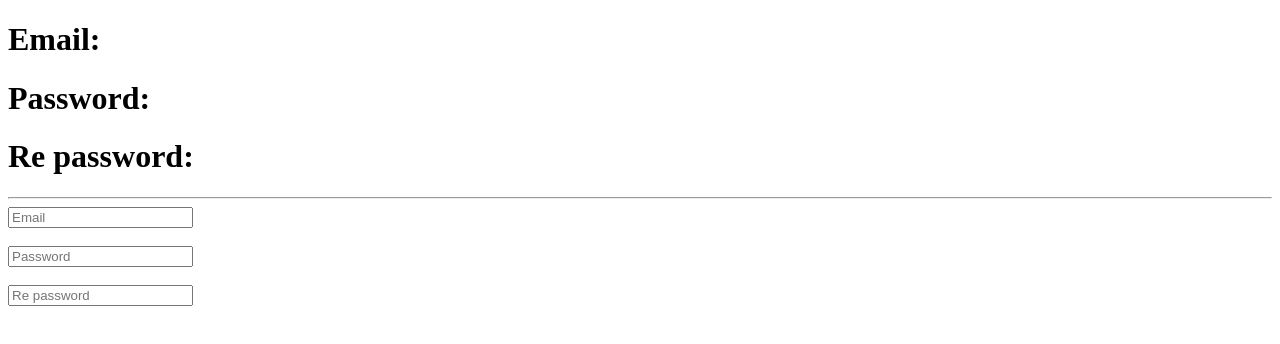
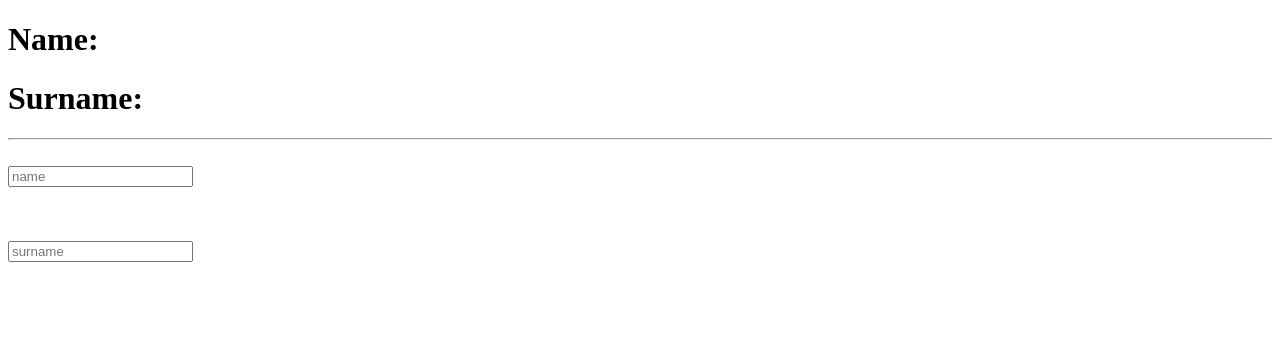
Before and after one commit to djavahir/reactLessons, a React (Create React App) app: page / in a window 1280 px wide. Shown: the top 344 px of the page. Built offline with nearby package versions, Linux system fonts and the light colour scheme.

Commit message:
inputda alohida yozish

```diff
--- a/src/get.jsx
+++ b/src/get.jsx
@@ -4,54 +4,25 @@ class GetName extends React.Component {
   constructor(props) {
     super(props);
     this.state = {
-      email: "",
-      password: "",
-      repassword: "",
+      name: "",
+      surname: "",
     };
   }
+  render() {
+    const onChange=(event)=>{
+      this.setState({[event.target.name]:event.target.value})
+    }
 
-  render() {
-    const onChange = ({ target: { value, name } }) => {
-      console.log(value, name);
-      this.setState({[name]:value})
-    };
-    const passWord = ({ target: { value, name } }) => {
-      console.log(value, name);
-      this.setState({[name]:value})
-    };
-    const repassWord = ({ target: { value, name } }) => {
-      console.log(value, name);
-      this.setState({[name]:value})
-    };
     return (
       <div>
-        <h1>{this.state.title}</h1>
-        <h1>Email:{this.state.email}</h1>
-        <h1>Password:{this.state.email}</h1>
-        <h1>Re password:{this.state.email}</h1>
+        <h1>Name:{this.state.name}</h1>
+        <h1>Surname:{this.state.surname}</h1>
         <hr />
-        <input
-          onChange={onChange}
-          type="text"
-          name="email"
-          placeholder="Email"
-        />
         <br />
-        <br />
-        <input
-          onChange={passWord}
-          type="password"
-          name="password"
-          placeholder="Password"
-        />
-        <br />
-        <br />
-        <input
-          onChange={repassWord}
-          type="number"
-          name="password"
-          placeholder="Re password"
-        />
+        <input onChange={onChange} type="text" name="name" placeholder="name" />
+        <br /><br />
+        <br /><br />
+        <input onChange={onChange} type="text" name="surname" placeholder="surname"/>
       </div>
     );
   }
```
